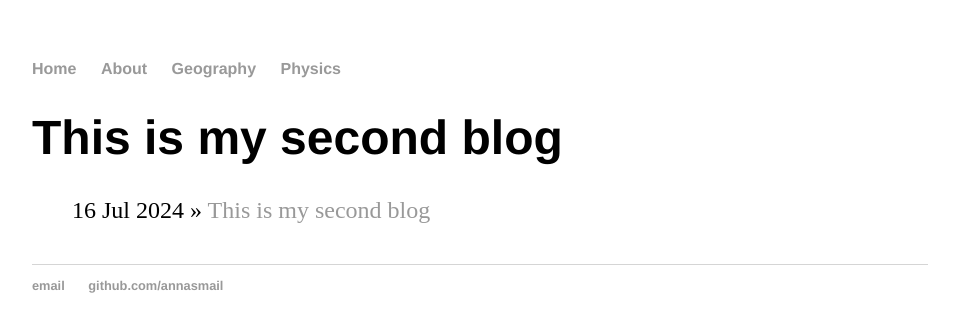
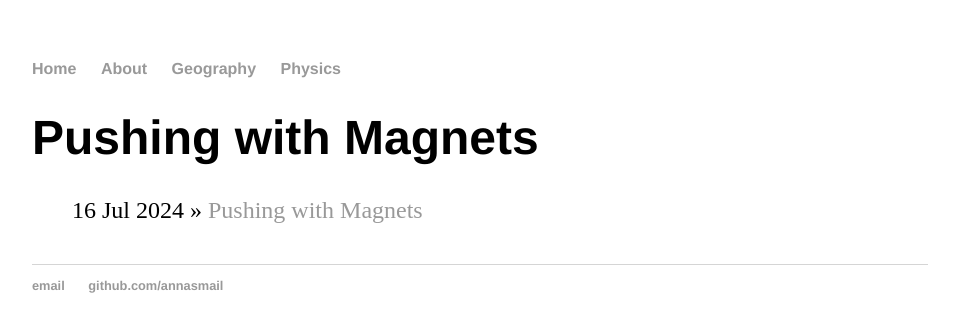
Before and after one commit to annasmail/annasmail.github.io, a Jekyll site: the page built from blog-Physics/_posts/2024-07-16-Pushing-with-Magnets.md, in a window 1280 px wide. Shown: the top 332 px of the page, without its empty margins (160-1119 px from the left). Built offline with Jekyll 4.4.1, drawn with Linux system fonts in a browser that asks for light colours.

Commit message:
Update 2024-07-16-Pushing-with-Magnets.md

```diff
--- a/blog-Physics/_posts/2024-07-16-Pushing-with-Magnets.md
+++ b/blog-Physics/_posts/2024-07-16-Pushing-with-Magnets.md
@@ -1,6 +1,6 @@
 ---
 layout: post-Physics
-title: "This is my second blog"
+title: "Pushing with Magnets"
 date: 2024-07-16
 category: "Physics"
 ---
```
